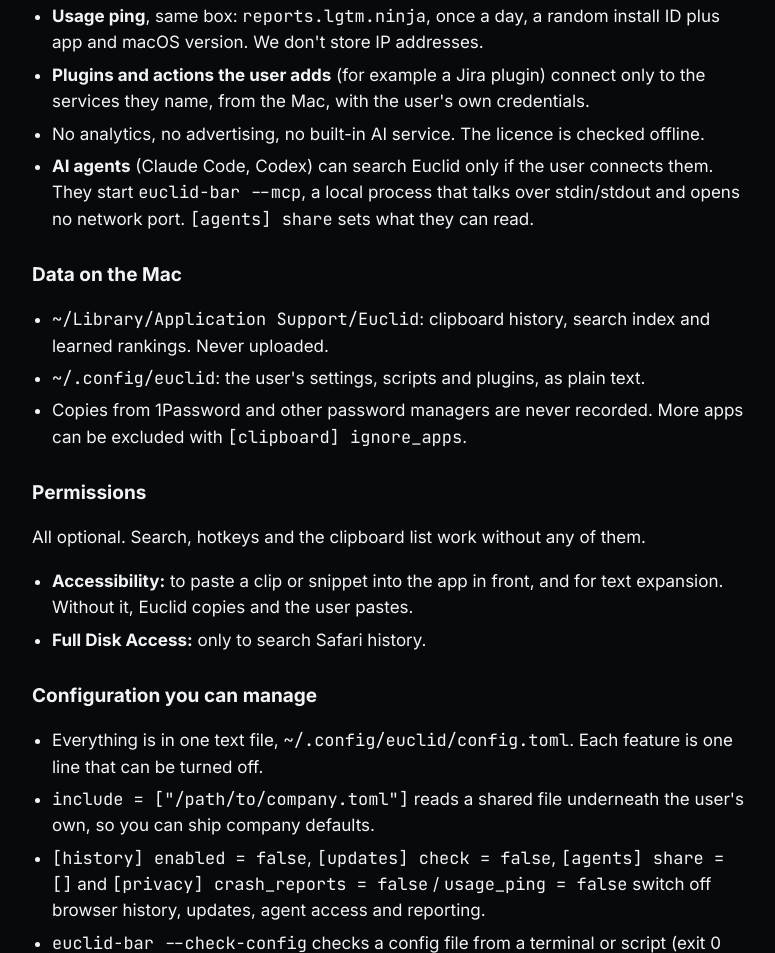
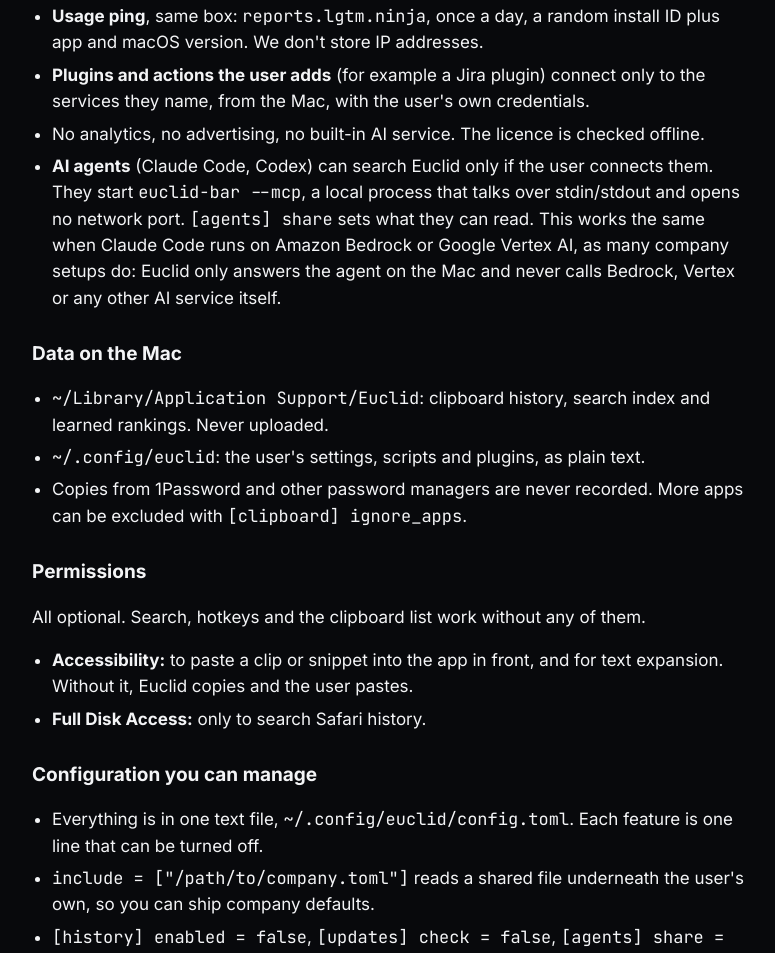
Before and after one commit to stellalie/lgtmworks, a plain HTML site: page euclid/it/index.html in a window 1280 px wide. Shown: the part 973-1926 px from the top of the page, without its empty margins (108-883 px from the left). Drawn offline with Linux system fonts and the light colour scheme.

Commit message:
Euclid IT page: works with Claude Code on Bedrock or Vertex AI
Co-Authored-By: Claude Opus 5.5 <noreply@anthropic.com>
Claude-Session: https://claude.ai/code/session_01TzkfmfKCZtYj4RhnoSmi9z

```diff
--- a/euclid/it/index.html
+++ b/euclid/it/index.html
@@ -45,7 +45,7 @@
       <li><b>Usage ping</b>, same box: <code>reports.lgtm.ninja</code>, once a day, a random install ID plus app and macOS version. We don't store IP addresses.</li>
       <li><b>Plugins and actions the user adds</b> (for example a Jira plugin) connect only to the services they name, from the Mac, with the user's own credentials.</li>
       <li>No analytics, no advertising, no built-in AI service. The licence is checked offline.</li>
-      <li><b>AI agents</b> (Claude Code, Codex) can search Euclid only if the user connects them. They start <code>euclid-bar --mcp</code>, a local process that talks over stdin/stdout and opens no network port. <code>[agents] share</code> sets what they can read.</li>
+      <li><b>AI agents</b> (Claude Code, Codex) can search Euclid only if the user connects them. They start <code>euclid-bar --mcp</code>, a local process that talks over stdin/stdout and opens no network port. <code>[agents] share</code> sets what they can read. This works the same when Claude Code runs on Amazon Bedrock or Google Vertex AI, as many company setups do: Euclid only answers the agent on the Mac and never calls Bedrock, Vertex or any other AI service itself.</li>
     </ul>
 
     <h3>Data on the Mac</h3>
```
